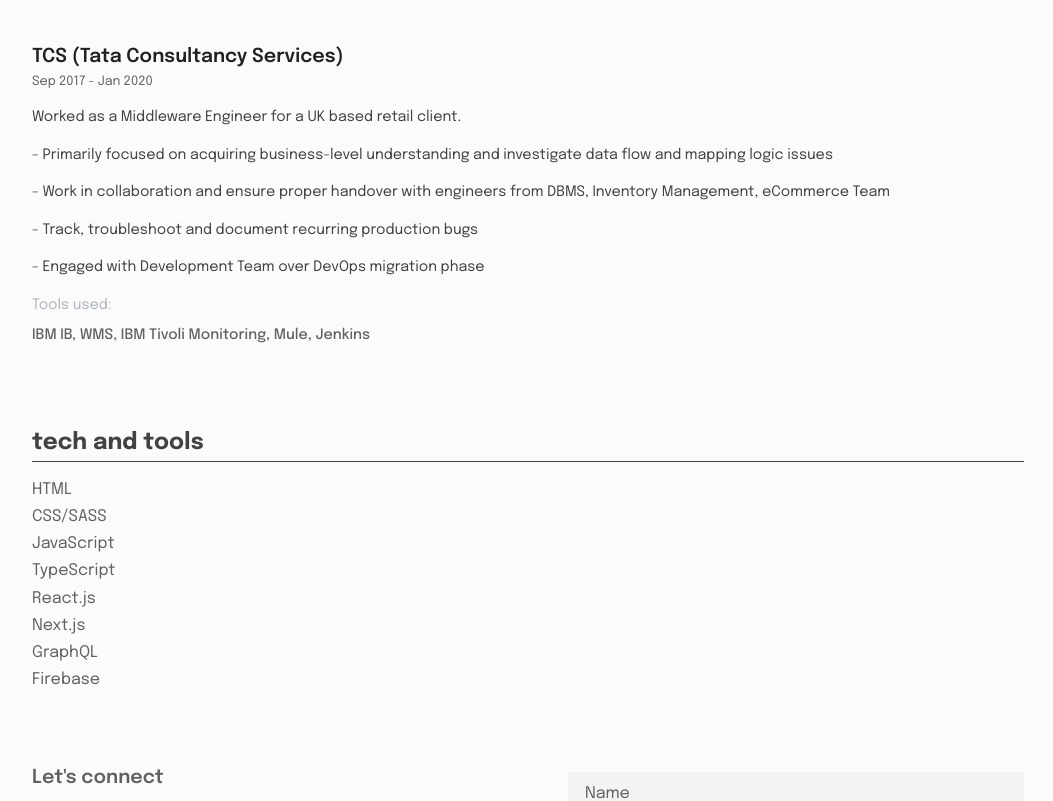
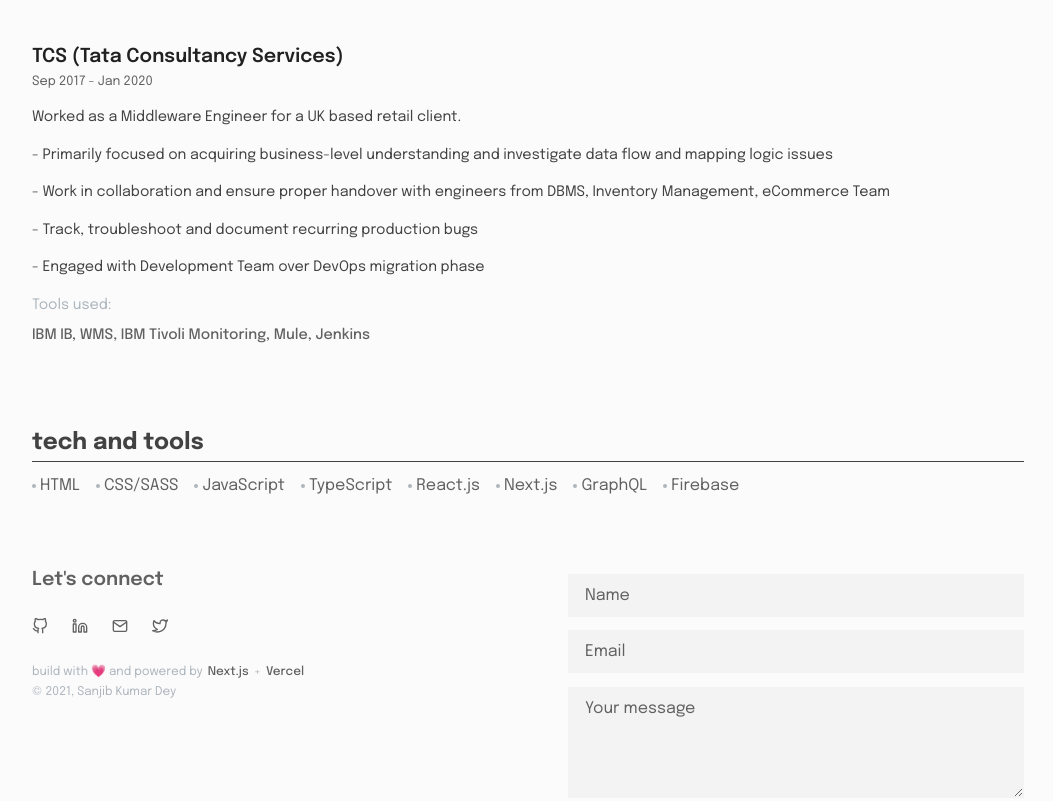
Before and after one commit to sanjibdey104/portfolio-v1, a Next.js app: page / in a window 1280 px wide. Shown: the part 1127-1928 px from the top of the page, without its empty margins (112-1165 px from the left). Built offline with nearby package versions, Linux system fonts and the light colour scheme.

Commit message:
style: tech and tools list wrapping

```diff
--- a/pages/index.js
+++ b/pages/index.js
@@ -33,14 +33,30 @@
   .tech-and-tools-section {
     .tech-and-tools-list {
       display: flex;
-      flex-direction: column;
-      gap: 0.2rem;
+      flex-wrap: wrap;
+      gap: 1rem;
 
       li {
+        position: relative;
+        padding-left: 0.5rem;
         color: var(--fg-lighter);
+        line-height: 1;
 
         &:hover {
           color: var(--fg-light);
+        }
+
+        &::before {
+          content: "";
+          position: absolute;
+          left: 0px;
+          top: 50%;
+          transform: translateY(-50%);
+
+          width: 4px;
+          height: 4px;
+          border-radius: 50%;
+          background-color: var(--fg-lightest);
         }
       }
     }
```
